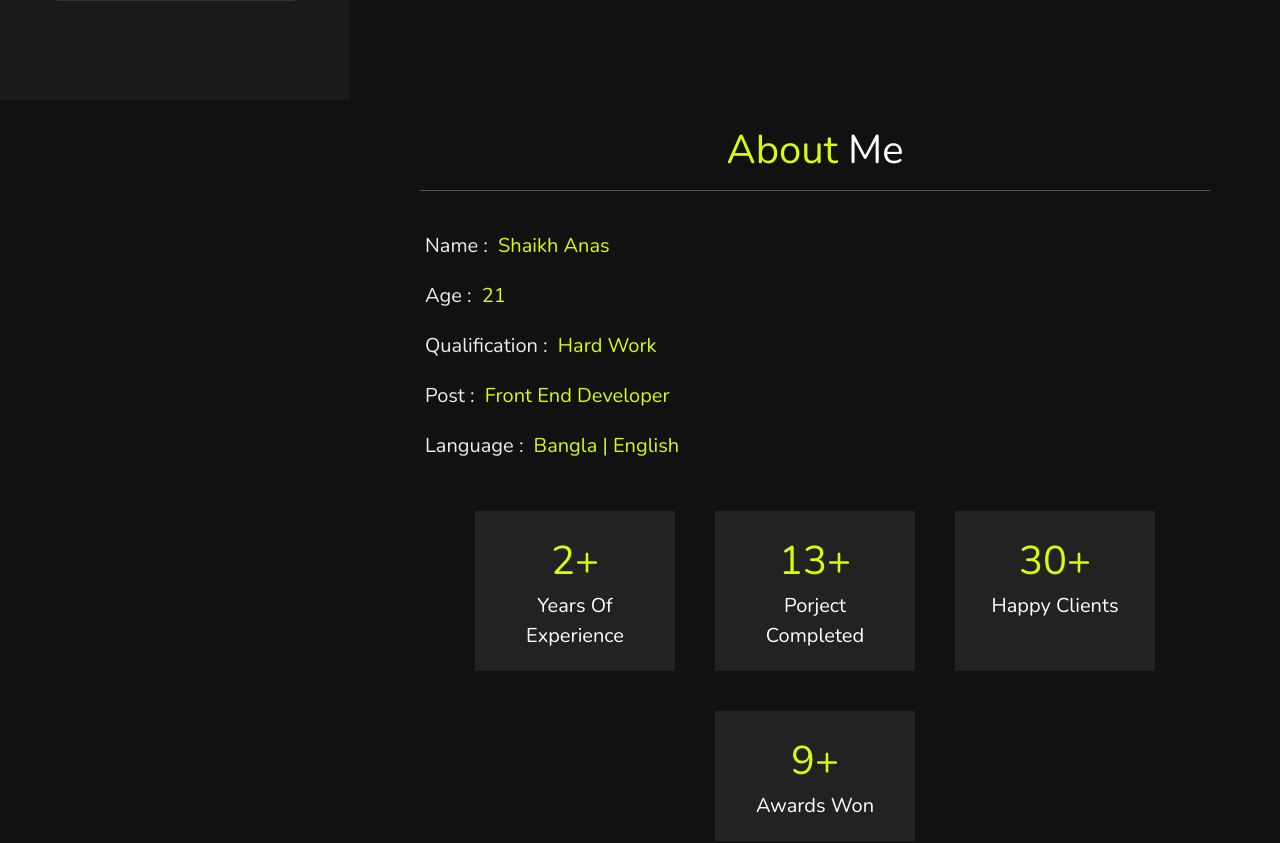
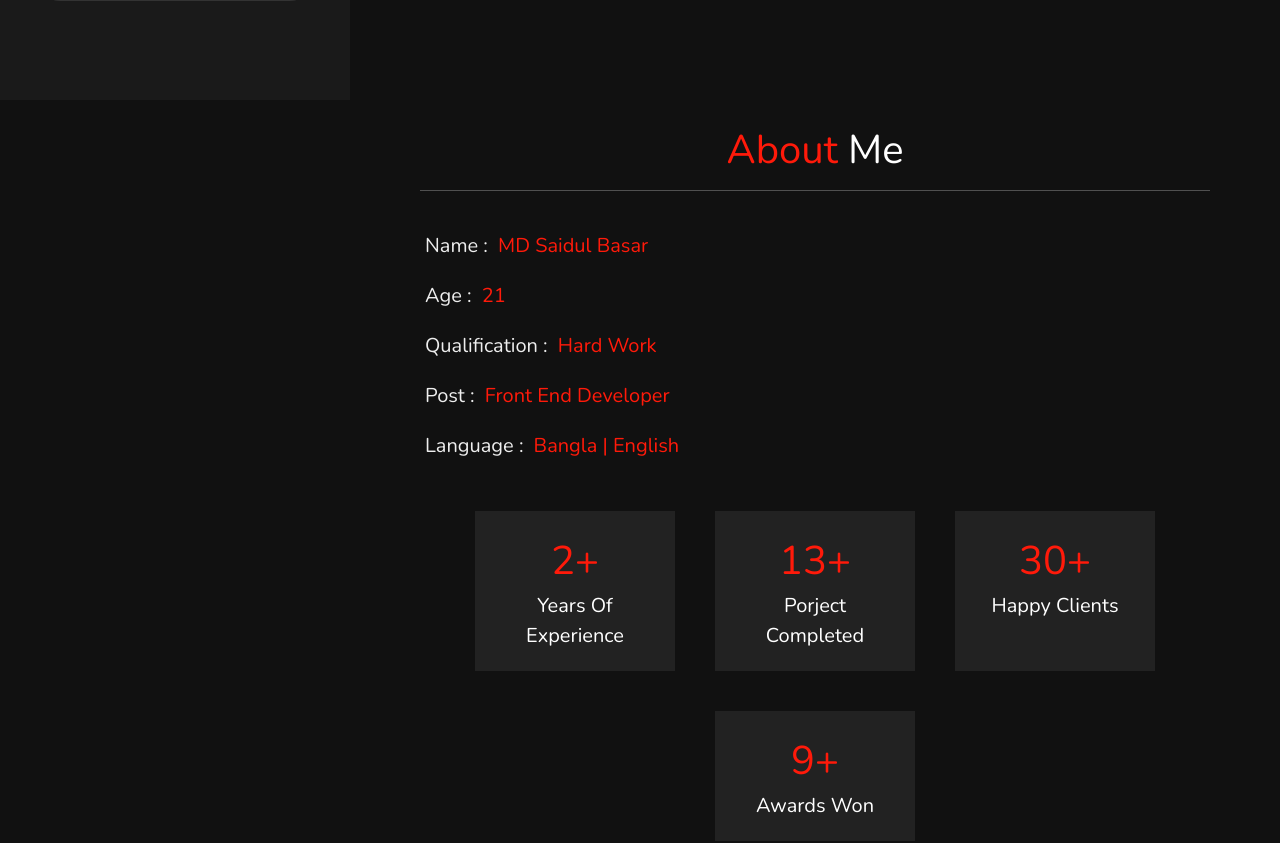
Before and after one commit to shaiadul/React-Protfolio, a React (Create React App) app: page / in a window 1280 px wide. Shown: the part 700-1543 px from the top of the page. Built offline with nearby package versions, Linux system fonts and the light colour scheme.

Commit message:
add project link

```diff
--- a/src/Pages/Home.css
+++ b/src/Pages/Home.css
@@ -2,7 +2,7 @@
 
 :root{
     /* --yellow:#f9ca24; */
-    --yellow:#d7fb0a;
+    --yellow:#ff1a0a;
 }
 /* one !mportent */
 .drawer{
@@ -439,9 +439,9 @@ header .navbar ul li a:hover{
 
 @media (max-width:400px){
 
-    header{
+    /* header{
         width: 100vw;
-    }
+    } */
 
     .heading{
         margin:0 3rem;
--- a/src/Pages/Home.js
+++ b/src/Pages/Home.js
@@ -7,6 +7,7 @@ import project03 from '../images/project03.png'
 import project04 from '../images/project04.png'
 import project05 from '../images/project05.png'
 import project06 from '../images/project06.png'
+import resume from '../images/Saiduls_Resume (1).pdf'
 import Icon from './Icon';
 
 
@@ -50,7 +51,7 @@ const Home = () => {
                 <h1>I'M <span>Saiadul Basar</span></h1>
                 <p>If you are looking to build a Web Site with beautiful visuals and a few texts, you should definitely consider using the fullscreen carousel. It will give your page a modern touch and will for sure be a different portfolio that will catch the viewer's attention.
                 </p>
-                <a href="#" ><button className="btn"> download CV <i className="fas fa-download"></i> </button></a>
+                <a href={resume} download ><button className="btn"> download CV <i className="fas fa-download"></i> </button></a>
 
 
             </section>
@@ -65,7 +66,7 @@ const Home = () => {
                 <div className="row">
 
                     <div className="info">
-                        <h3> <span> name : </span> shaikh anas </h3>
+                        <h3> <span> name : </span> MD Saidul Basar </h3>
                         <h3> <span> age : </span> 21 </h3>
                         <h3> <span> qualification : </span> Hard Work </h3>
                         <h3> <span> post : </span> front end developer </h3>
```
Also changed, not shown: 1 other file (tests, documents, lock files or other folders).
